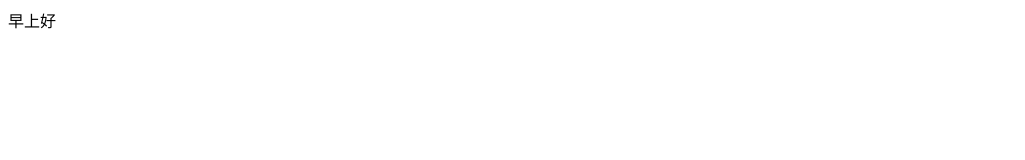
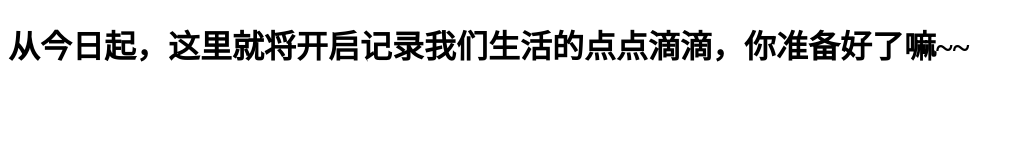
Before and after one commit to 393990940zjm/matrimony_zjm-yp, a plain HTML site: page index.html in a window 1280 px wide. Shown: the whole page, without its empty margins (0-1025 px from the left). Drawn offline with Linux system fonts and the light colour scheme.

Commit message:
Update index.html

```diff
--- a/index.html
+++ b/index.html
@@ -2,11 +2,11 @@
 <html lang="cn-ZH">
 <head>
     <meta charset="UTF-8">
-    <title>生活</title>
+    <title>张俊明和杨萍的美好生活</title>
     <meta name="viewport" content="width=device-width, initial-scale=1">
 </head>
 <body>
-    早上好
+    <h1>从今日起，这里就将开启记录我们生活的点点滴滴，你准备好了嘛~~</h1>
 </body>
 
 </html>
```
